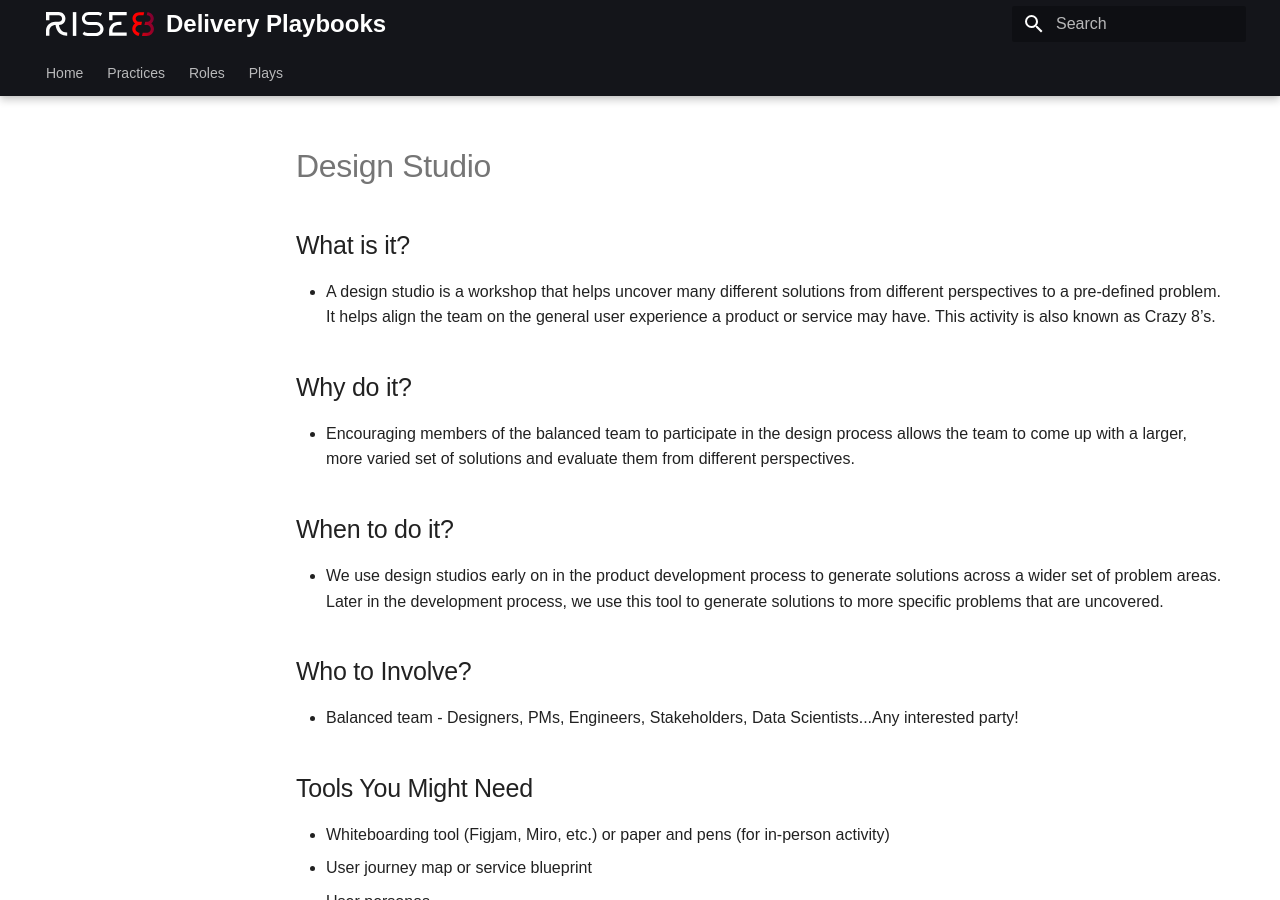
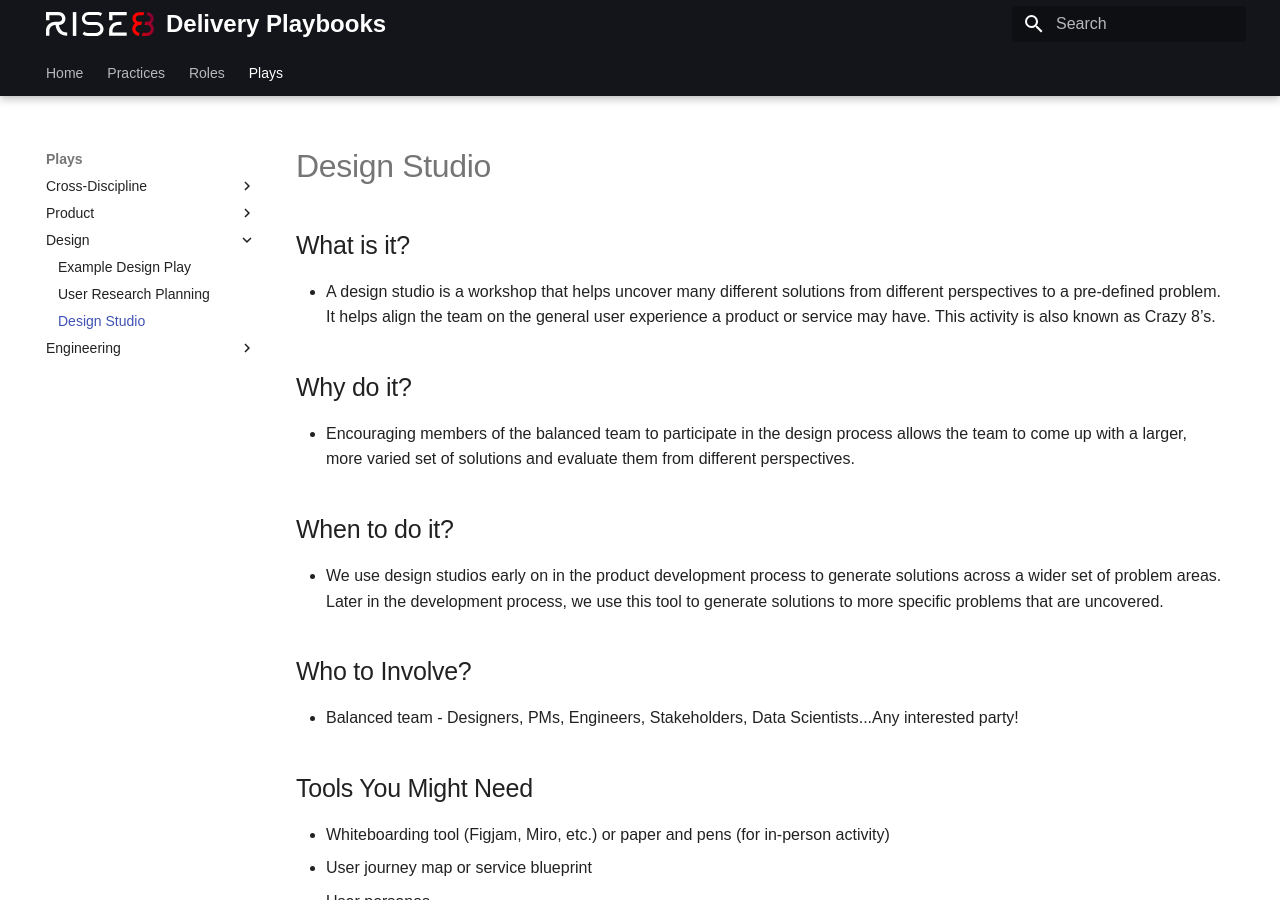
Before and after one commit to rise8-us/delivery-playbooks, an MkDocs documentation site: the page built from docs/content/plays/design/design-studio.md, in a window 1280 px wide and 900 px high. Built offline with MkDocs 1.6.1 and Material for MkDocs 9.7.7, drawn with Linux system fonts in a browser that asks for light colours.

Commit message:
add design studio

```diff
--- a/mkdocs.yml
+++ b/mkdocs.yml
@@ -20,6 +20,7 @@ nav:
     - Design:
       - content/plays/design/design-example-play.md
       - content/plays/design/user-research-planning-play.md
+      - content/plays/design/design-studio.md
     - Engineering:
       - content/plays/engineering/engineering-example-play.md
 
```
